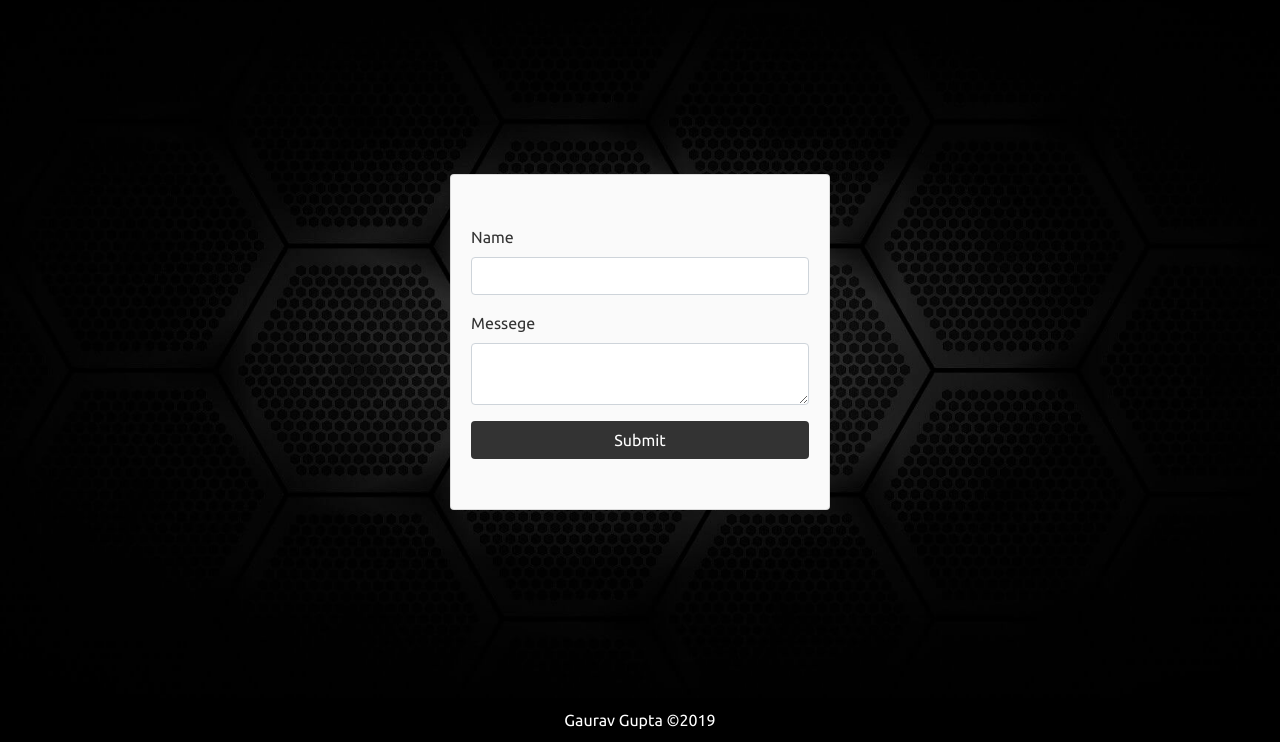
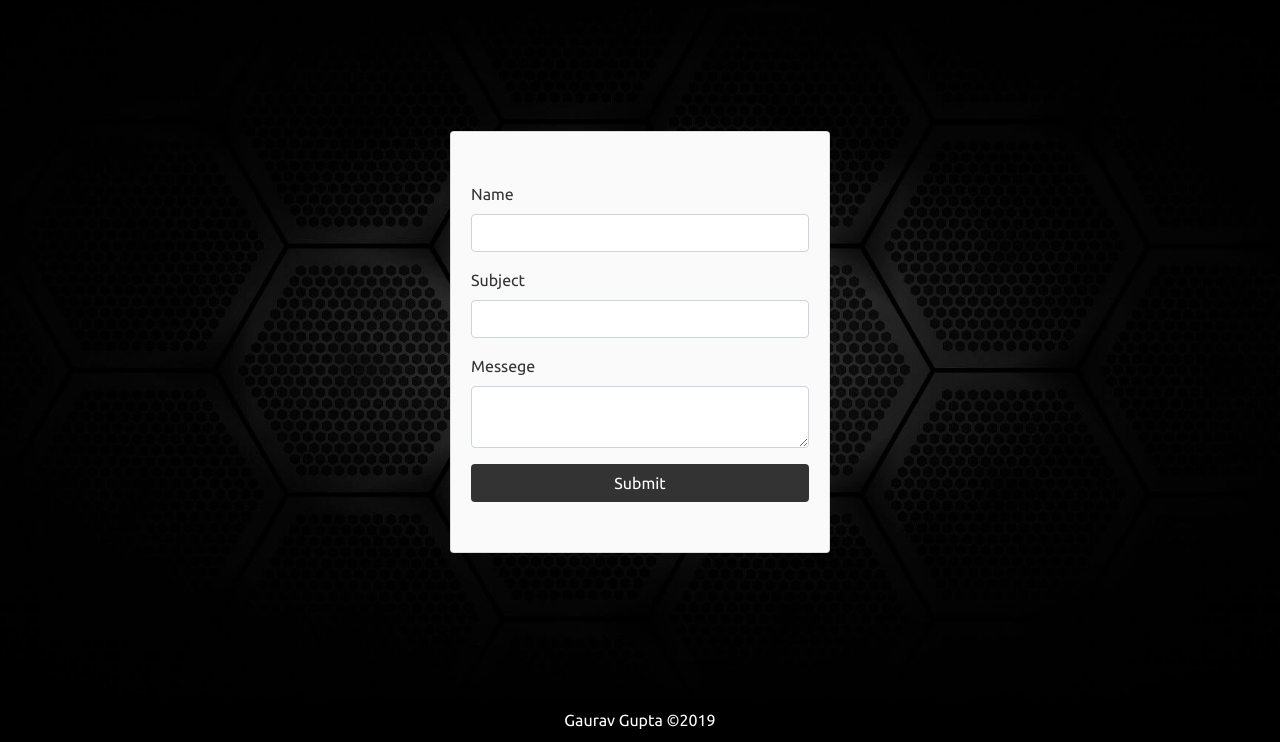
Before and after one commit to ProgrammerGaurav/programmergaurav.github.io, a plain HTML site: page contact.html in a window 1280 px wide. Shown: the part 58-800 px from the top of the page. Drawn offline with Linux system fonts and the light colour scheme.

Commit message:
update contact
insert subject in form,
but not update in whatsapp link

```diff
--- a/contact.html
+++ b/contact.html
@@ -59,6 +59,10 @@
 								<input type="text" class="form-control" id="name" name="name" required>
 							</div>
 							<div class="form-group">
+								<label for="subject">Subject</label>
+								<input type="text" class="form-control" id="subject" name="subject" required>
+							</div>
+							<div class="form-group">
 								<label for="Messege">Messege</label>
 								<textarea type="email" class="form-control" id="messege" name="messege"
 									required></textarea>
--- a/js/script.js
+++ b/js/script.js
@@ -2,6 +2,7 @@ var frm = $('#contact');
 frm.submit(function (e) {
     e.preventDefault();
     let name = document.getElementById("name").value;
+    let subject = document.getElementById("subject").value;
     let messege = document.getElementById("messege").value;
     var win = window.open(`https://wa.me/+918450996596?text=Hi%20I%27m%20${name},%20${messege}`, '_blank');
 });
```
